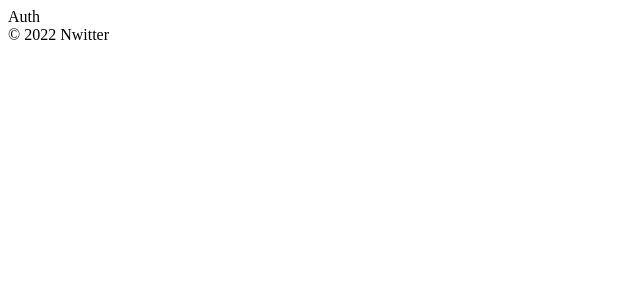
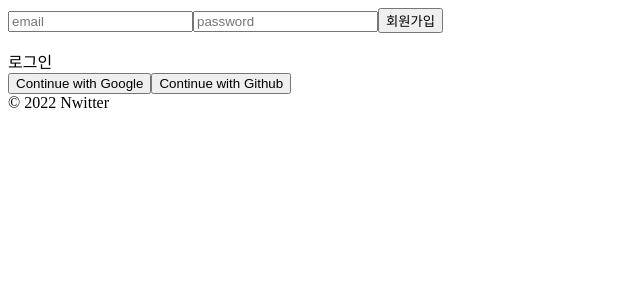
Before and after one commit to soyoung-choi/nwitter, a React (Create React App) app: page / in a window 1280 px wide. Shown: the top 300 px of the page, without its empty margins (0-640 px from the left). Built offline with nearby package versions, Linux system fonts and the light colour scheme; no server answers.

Commit message:
로그인, 회원가입, 로그아웃 추가

```diff
--- a/src/components/App.js
+++ b/src/components/App.js
@@ -1,12 +1,25 @@
-import { useState } from 'react'
+import { useEffect, useState } from 'react'
 import AppRouter from 'components/Router'
+import { authService } from 'fbase'
 
 function App() {
+  const [loading, setLoading] = useState(false)
   const [isLoggedIn, setIsLoggedIn] = useState(false)
+
+  useEffect(() => {
+    authService.onAuthStateChanged((user) => {
+      if (user) {
+        setIsLoggedIn(user)
+      } else {
+        setIsLoggedIn(false)
+      }
+      setLoading(true)
+    })
+  }, [])
 
   return (
     <>
-      <AppRouter isLoggedIn={isLoggedIn} />
+      {loading ? <AppRouter isLoggedIn={isLoggedIn} /> : "loading..."}
       <footer>&copy; {new Date().getFullYear()} Nwitter</footer>
     </>
   );
--- a/src/components/Router.js
+++ b/src/components/Router.js
@@ -1,18 +1,24 @@
-import { BrowserRouter, Route, Routes } from 'react-router-dom'
+import { BrowserRouter, Navigate, Route, Routes } from 'react-router-dom'
 import Home from 'routes/Home'
 import Auth from 'routes/Auth'
+import Profile from 'routes/Profile'
+import Navigation from 'components/Navigation'
 
 const AppRouter = ({ isLoggedIn }) => {
   return (
     <BrowserRouter>
+      {isLoggedIn && <Navigation />}
+
       <Routes>
         {isLoggedIn ? (
-          <Route exact path='/' element={<Home />} />
-
+          <>
+            <Route exact path='/' element={<Home />} />
+            <Route exact path='/profile' element={<Profile />} />
+          </>
         ) : (
           <Route exact path='/' element={<Auth />} />
         )}
-
+        <Route path="*" element={<Navigate to="/" />} />
       </Routes>
     </BrowserRouter >
   )
--- a/src/routes/Auth.js
+++ b/src/routes/Auth.js
@@ -1,3 +1,73 @@
-const Auth = () => <span>Auth</span>
+import { useState } from 'react'
+import { authService, firebaseInstance } from 'fbase'
+
+const Auth = () => {
+  const [email, setEmail] = useState('')
+  const [password, setPassword] = useState('')
+  const [newAccount, setNewAccount] = useState(true)
+  const [error, setError] = useState('')
+
+  const toggleAccount = () => setNewAccount((prev) => !prev)
+
+  const onChange = (e) => {
+    const { name, value } = e.target
+
+    if (name === 'email') {
+      setEmail(value)
+    } else if (name === 'password') {
+      setPassword(value)
+    }
+  }
+
+  const onSubmit = async (e) => {
+    e.preventDefault();
+    try {
+      let data;
+      if (newAccount) {
+        // 회원가입
+        data = await authService.createUserWithEmailAndPassword(email, password)
+      } else {
+        // 로그인
+        data = await authService.signInWithEmailAndPassword(email, password)
+      }
+      console.log(data)
+    } catch (error) {
+      setError(error.message)
+    }
+  }
+
+  const onSocialClick = async (e) => {
+    const { name } = e.target
+
+    let provider;
+
+    if (name === 'goggle') {
+      provider = new firebaseInstance.auth.GoogleAuthProvider()
+    } else if (name === 'github') {
+      provider = new firebaseInstance.auth.GithubAuthProvider()
+    }
+    await authService.signInWithPopup(provider)
+  }
+
+  return (
+    <div>
+      <form onSubmit={onSubmit}>
+        <input type="email" name="email" placeholder="email" value={email} onChange={onChange} required />
+        <input type="password" name="password" placeholder="password" value={password} onChange={onChange} required />
+        <input type="submit" value={newAccount ? "회원가입" : "로그인"} />
+        <p>{error}</p>
+      </form>
+      <div>
+        <span onClick={toggleAccount}>
+          {newAccount ? "로그인" : "회원가입"}
+        </span>
+      </div>
+      <div>
+        <button name="goggle" onClick={onSocialClick}>Continue with Google</button>
+        <button name="github" onClick={onSocialClick}>Continue with Github</button>
+      </div>
+    </div>
+  )
+}
 
 export default Auth
--- a/src/routes/Profile.js
+++ b/src/routes/Profile.js
@@ -1,3 +1,14 @@
-const Profile = () => <span>Profile</span>
+import { authService } from "fbase"
+
+const Profile = () => {
+
+  const onLogOutClick = () => {
+    authService.signOut();
+  }
+
+  return (
+    <button onClick={onLogOutClick}>로그아웃</button>
+  )
+}
 
 export default Profile
```
